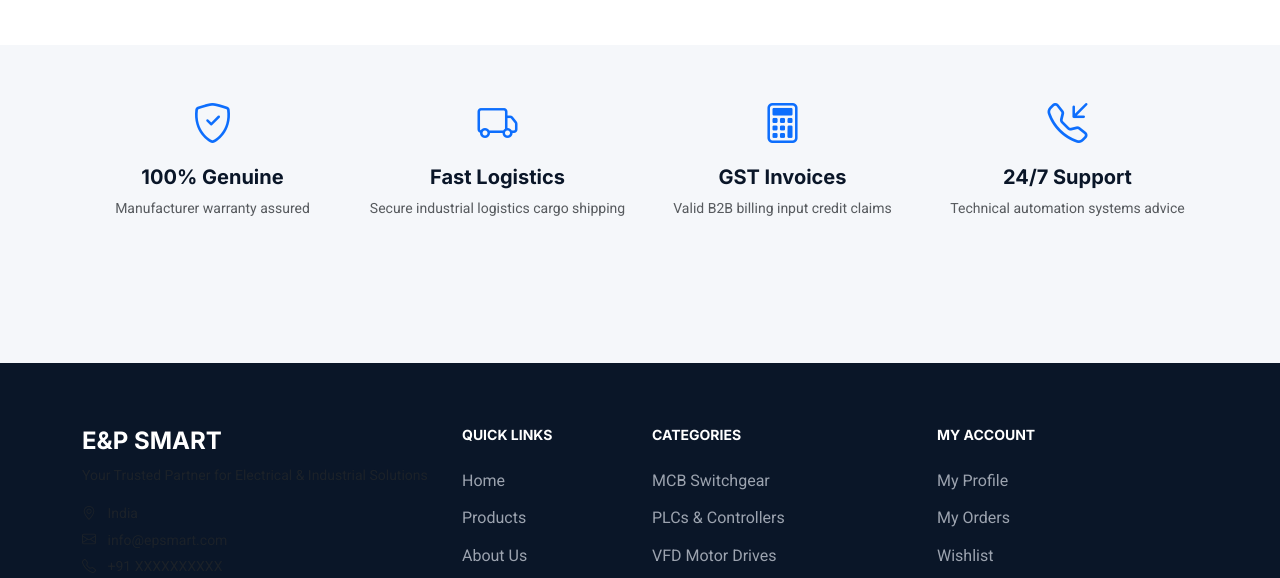
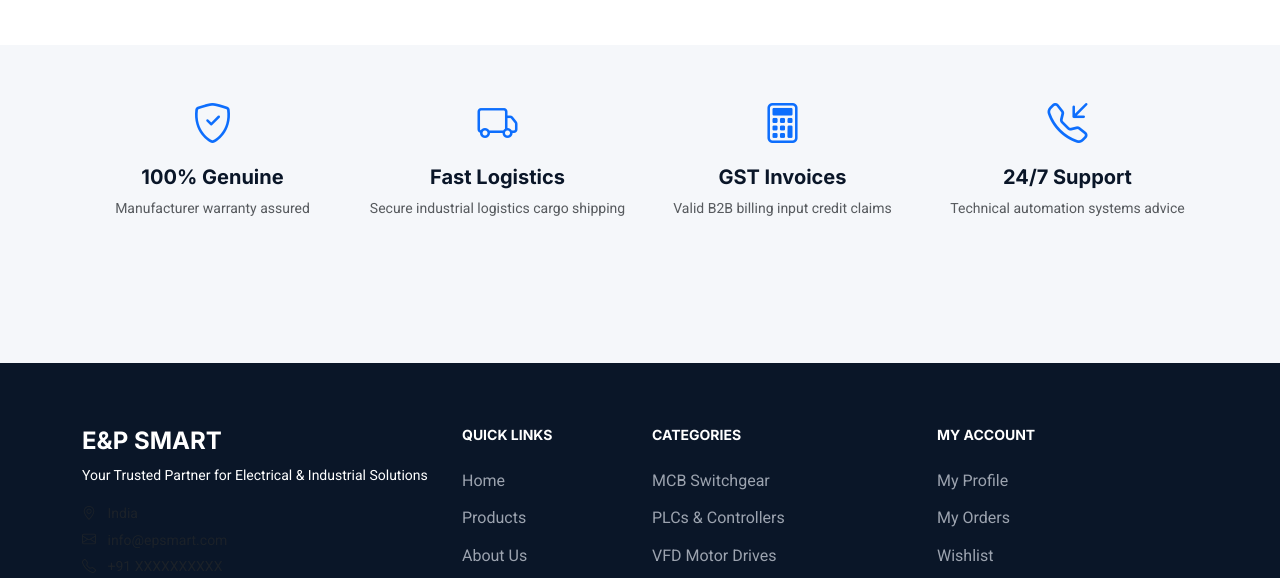
Before and after one commit to ragulkumar1116-source/E-commerce, a plain HTML site: page index.html in a window 1280 px wide. Shown: the part 2530-3108 px from the top of the page. Drawn offline with nearby package versions, Linux system fonts and the light colour scheme; no server answers.

Commit message:
Update style.css

```diff
--- a/assets/css/style.css
+++ b/assets/css/style.css
@@ -556,3 +556,7 @@ a:hover {
 .footer-bottom .text-muted {
     color: #ffffff !important; /* White */
 }
+
+#footerTagline {
+    color: #ffffff !important; /* White */
+}
```
